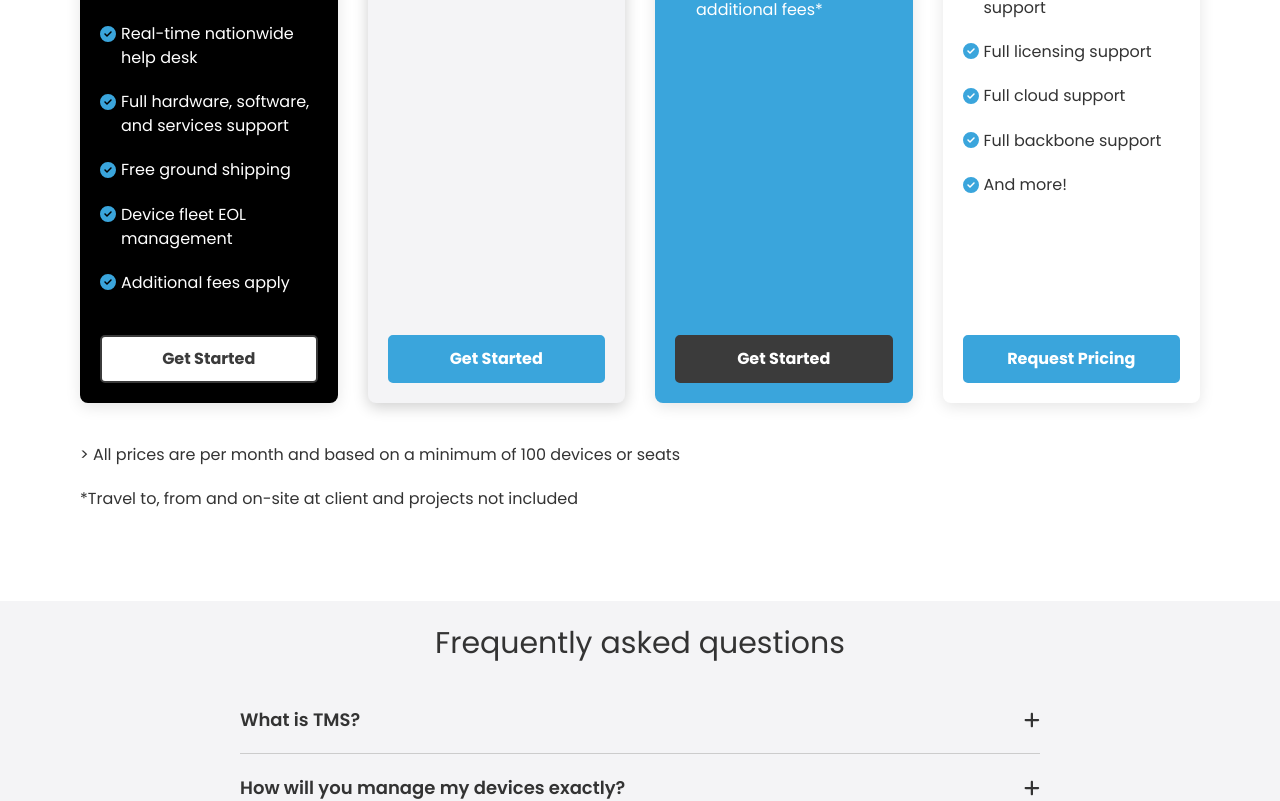
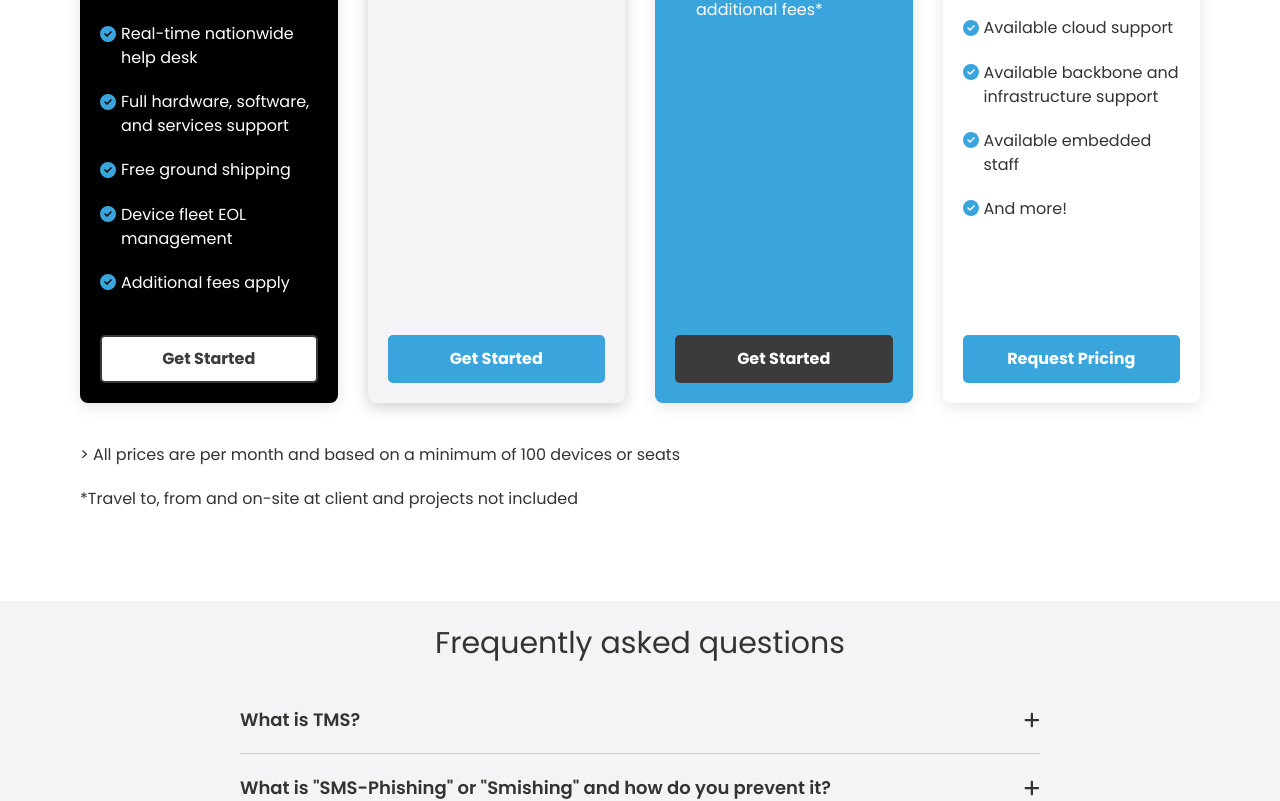
Before and after one commit to elspetha5/tms-website, a React (Vite) app: page / in a window 1280 px wide. Shown: the part 4920-5721 px from the top of the page. Built offline with nearby package versions, Linux system fonts and the light colour scheme; no server answers; a web font is replaced by a local one.

Commit message:
updated offerings on Enterprise plan, updated FAQs

```diff
--- a/src/pages/home-page/components/faq-section/faq-section.tsx
+++ b/src/pages/home-page/components/faq-section/faq-section.tsx
@@ -11,19 +11,11 @@ const initFaqsArr: CollapsibleItem[] = [
     isActive: false,
     label: "What is TMS?",
     content:
-      "We are an MSP with exclusive support for iOS and Android platforms. We provide a mobile device lifecycle management solution that helps organizations manage, secure, and streamline the Corporate-owned and BYOD smartphone and tablet devices that touch their environment.",
+      "We are an MSP with focused support for iOS and Android platforms. We provide a mobile device lifecycle management solution that helps organizations manage, secure, and streamline the Corporate-owned and BYOD smartphone and tablet devices that touch their environment. We also offer full service support per our Enterprise plan.",
     height: "0px",
   },
   {
     id: "faq2",
-    isActive: false,
-    label: "How will you manage my devices exactly?",
-    content:
-      "Certainly the backbone of remotely managing your fleet will be via an MDM/UEM solution. We support and manage any and all multi-platform MDM/UEM products.",
-    height: "0px",
-  },
-  {
-    id: "faq3",
     isActive: false,
     label: 'What is "SMS-Phishing" or "Smishing" and how do you prevent it?',
     content:
@@ -31,7 +23,7 @@ const initFaqsArr: CollapsibleItem[] = [
     height: "0px",
   },
   {
-    id: "faq4",
+    id: "faq3",
     isActive: false,
     label: "What does BYOD mean?",
     content:
@@ -39,7 +31,7 @@ const initFaqsArr: CollapsibleItem[] = [
     height: "0px",
   },
   {
-    id: "faq5",
+    id: "faq4",
     isActive: false,
     label: "What is the NO DOWNTIME Guarantee?",
     content:
@@ -48,7 +40,7 @@ const initFaqsArr: CollapsibleItem[] = [
     hash: "no-downtime-faq",
   },
   {
-    id: "faq6",
+    id: "faq5",
     isActive: false,
     label: "Why TMS?",
     content:
--- a/src/pages/home-page/components/pricing-section/pricing-section.tsx
+++ b/src/pages/home-page/components/pricing-section/pricing-section.tsx
@@ -89,13 +89,13 @@ const pricingCardsArr = [
       "Every OS supported",
       "Every device supported",
       "Full imaging services",
-      "Embedded on-site at your location(s)",
       "Network support",
       "Full software support",
       "Full cybersecurity support",
       "Full licensing support",
-      "Full cloud support",
-      "Full backbone support",
+      "Available cloud support",
+      "Available backbone and infrastructure support",
+      "Available embedded staff",
       "And more!",
     ],
     backgroundColor: backgroundColors.white,
```
